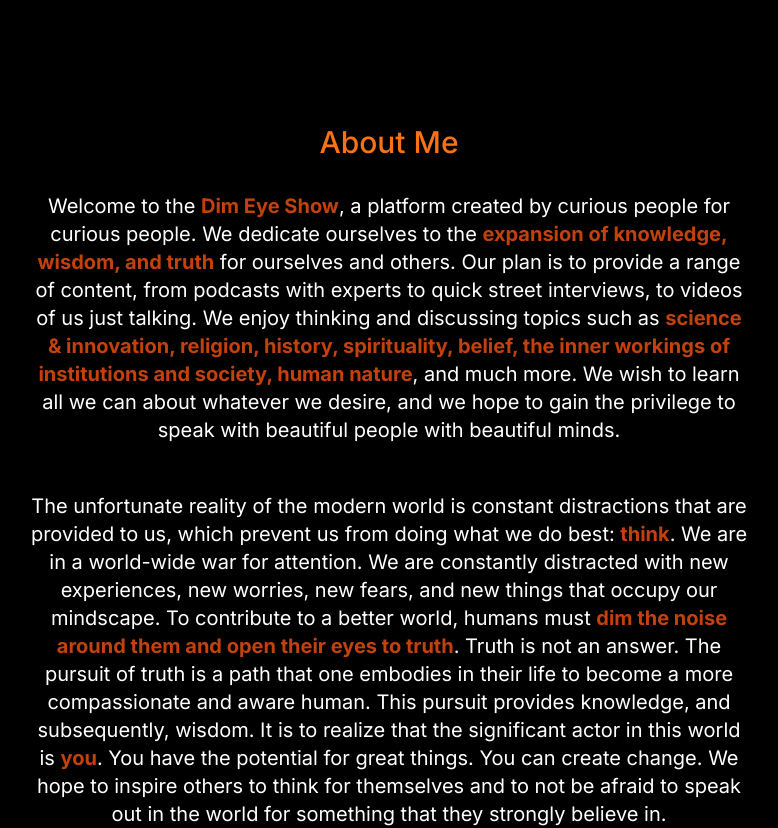
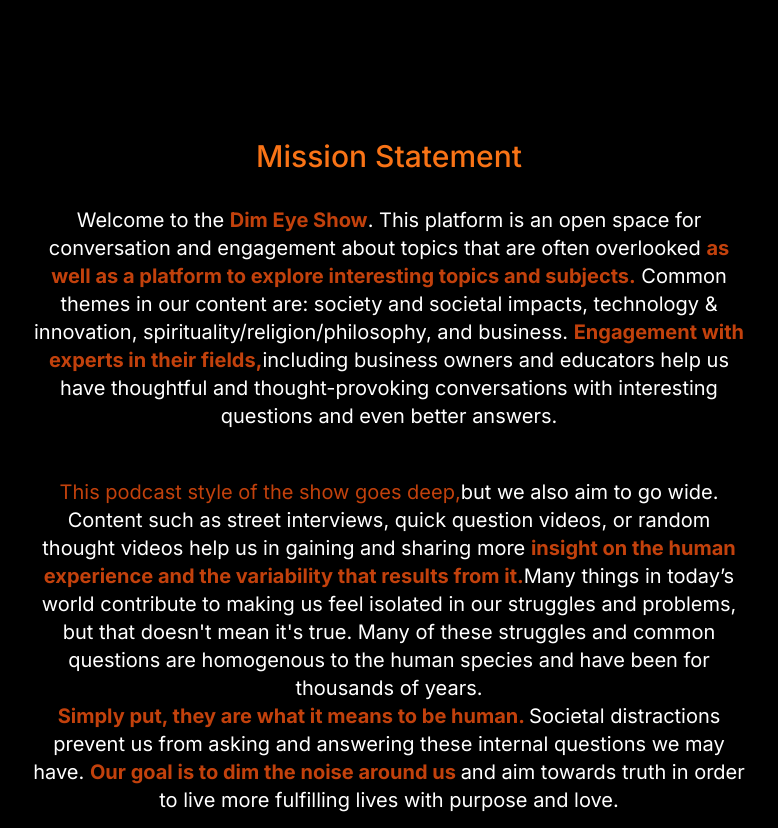
Before and after one commit to BrianBeilby/Purneet-Website, a Next.js app: page / in a window 1280 px wide. Shown: the part 1480-2308 px from the top of the page, without its empty margins (251-1029 px from the left). Built offline with nearby package versions, Linux system fonts and the light colour scheme; no server answers.

Commit message:
Text Change

```diff
--- a/src/components/About.tsx
+++ b/src/components/About.tsx
@@ -15,46 +15,46 @@ function About() {
       transition={{ delay: 0.175 }}
     >
       <h2 className="text-2xl sm:text-3xl font-medium capitalize mb-4 sm:mb-8 mt-3 text-orange-500">
-        About me
+        Mission Statement
       </h2>
       <p className="mb-6 px-2 sm:px-0">
         Welcome to the{" "}
-        <span className="font-bold text-orange-700">Dim Eye Show</span>, a
-        platform created by curious people for curious people. We dedicate
-        ourselves to the{" "}
+        <span className="font-bold text-orange-700">Dim Eye Show</span>
+        . This platform is an open space for conversation and engagement
+        about topics that are often overlooked{" "}
         <span className="font-bold text-orange-700">
-          expansion of knowledge, wisdom, and truth
+        as well as a platform to explore interesting topics and subjects.
         </span>{" "}
-        for ourselves and others. Our plan is to provide a range of content,
-        from podcasts with experts to quick street interviews, to videos of us
-        just talking. We enjoy thinking and discussing topics such as{" "}
+        Common themes in our content are: society and societal impacts, technology
+        & innovation, spirituality/religion/philosophy, and business.{" "}
         <span className="font-bold text-orange-700">
-          science & innovation, religion, history, spirituality, belief, the
-          inner workings of institutions and society, human nature
+        Engagement with experts in their fields,
         </span>
-        , and much more. We wish to learn all we can about whatever we desire,
-        and we hope to gain the privilege to speak with beautiful people with
-        beautiful minds.
+        including business owners and educators help us have thoughtful and
+        thought-provoking conversations with interesting questions and even
+        better answers.
       </p>
 
       <p className="mb-3 mt-6 px-2 sm:px-0">
-        The unfortunate reality of the modern world is constant distractions
-        that are provided to us, which prevent us from doing what we do best:{" "}
-        <span className="font-bold text-orange-700">think</span>. We are in a
-        world-wide war for attention. We are constantly distracted with new
-        experiences, new worries, new fears, and new things that occupy our
-        mindscape. To contribute to a better world, humans must{" "}
+      <span className="mb-6 px-2 text-orange-700 sfont-bold sm:px-0">
+      This podcast style of the show goes deep,</span>
+      but we also aim to go wide.
+      Content such as street interviews, quick question videos, or random thought
+      videos help us in gaining and sharing more {" "}
+        <span className="font-bold text-orange-700">insight on the human experience and
+        the variability that results from it.</span>
+        Many things in today’s world contribute to making us feel isolated in our struggles and problems,
+        but that doesn't mean it's true. Many of these struggles and common questions are homogenous to the
+        human species and have been for thousands of years. {" "}
+        <br/>
         <span className="font-bold text-orange-700">
-          dim the noise around them and open their eyes to truth
+        Simply put, they are what it means to be human.{" "}
         </span>
-        . Truth is not an answer. The pursuit of truth is a path that one
-        embodies in their life to become a more compassionate and aware human.
-        This pursuit provides knowledge, and subsequently, wisdom. It is to
-        realize that the significant actor in this world is{" "}
-        <span className="font-bold text-orange-700">you</span>. You have the
-        potential for great things. You can create change. We hope to inspire
-        others to think for themselves and to not be afraid to speak out in the
-        world for something that they strongly believe in.
+        Societal distractions prevent us from asking and answering these internal questions
+        we may have.{" "}
+        <span className="font-bold text-orange-700">Our goal is to dim the noise around us {" "}</span>
+        and aim towards truth in order to live more
+        fulfilling lives with purpose and love.
       </p>
     </motion.section>
   );
--- a/src/components/Home.tsx
+++ b/src/components/Home.tsx
@@ -41,7 +41,6 @@ function Front_Home() {
           Dim Eye Show
         </div>
         <div className="font-extralight text-xl md:text-4xl text-neutral-200 py-4">
-          Please stop what you&apos;re doing right now and watch this podcast!
         </div>
         <div className="flex flex-wrap space-x-4 md:space-x-8 justify-center">
           <a
```
